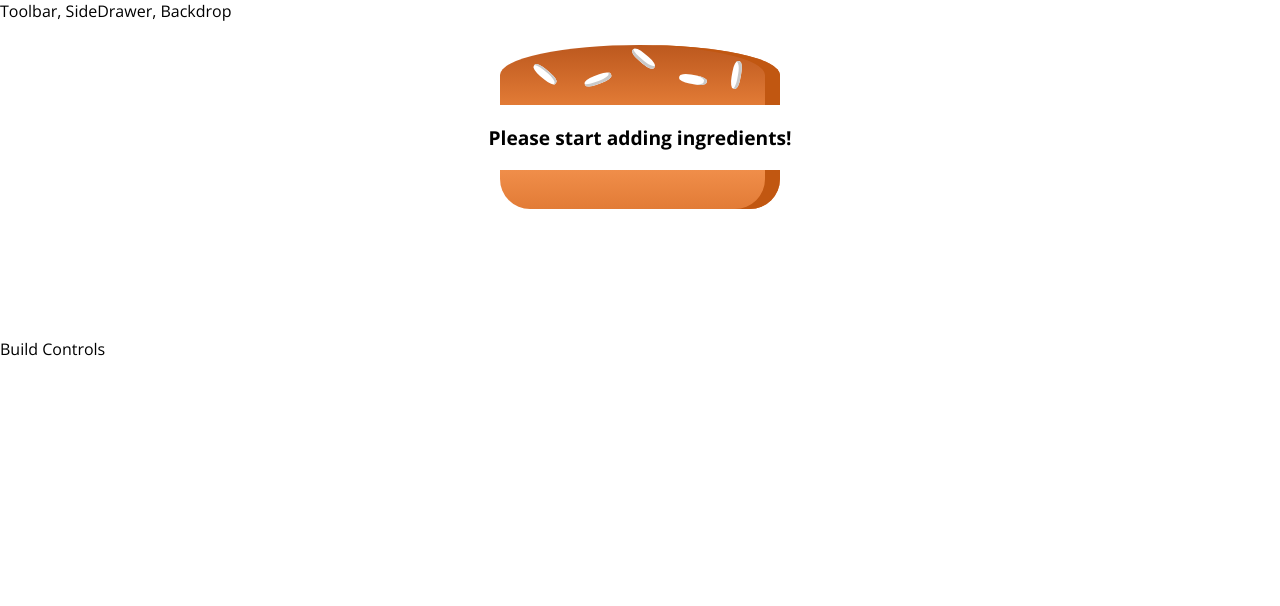
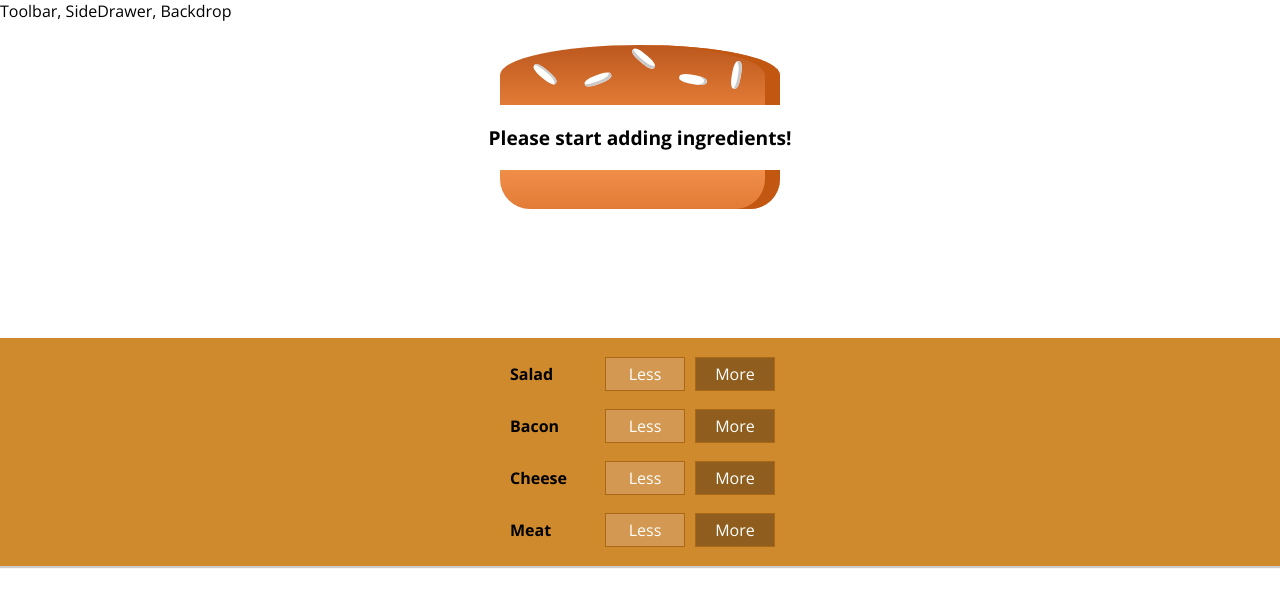
Before and after one commit to Kllicks/bbuilder, a React (Create React App) app: page / in a window 1280 px wide. Shown: the top 606 px of the page. Built offline with nearby package versions, Linux system fonts and the light colour scheme.

Commit message:
adds ability to add ingredients

```diff
--- a/src/components/Burger/BuildControls/BuildControl/BuildControl.js
+++ b/src/components/Burger/BuildControls/BuildControl/BuildControl.js
@@ -2,11 +2,11 @@
 
 import classes from './BuildControl.module.css';
 
-const buildControls = (props) => (
+const buildControl = (props) => (
     <div className={classes.BuildControl}>
         <div className={classes.Label}>{props.label}</div>
         <button className={classes.Less}>Less</button>
-        <button className={classes.More}>More</button>
+        <button className={classes.More} onClick={props.added}>More</button>
     </div>
 );
 
--- a/src/components/Burger/BuildControls/BuildControls.js
+++ b/src/components/Burger/BuildControls/BuildControls.js
@@ -1,10 +1,24 @@
 import React from 'react';
 
 import classes from './BuildControls.module.css';
+import BuildControl from './BuildControl/BuildControl';
+
+const controls = [
+    { label: 'Salad', type: 'salad'},
+    { label: 'Bacon', type: 'bacon'},
+    { label: 'Cheese', type: 'cheese'},
+    { label: 'Meat', type: 'salad'},
+];
 
 const buildControls = (props) => (
-    <div>
-
+    <div className={classes.BuildControls}>
+        {controls.map(ctrl => (
+            <BuildControl
+                key={ctrl.label}
+                label={ctrl.label}
+                added={() => props.ingredientAdded(ctrl.type)}
+            />
+        ))}
     </div>
 );
 
--- a/src/containers/BurgerBuilder/BurgerBuilder.js
+++ b/src/containers/BurgerBuilder/BurgerBuilder.js
@@ -2,6 +2,14 @@
 
 import Aux from '../../hoc/Aux';
 import Burger from '../../components/Burger/Burger';
+import BuildControls from '../../components/Burger/BuildControls/BuildControls';
+
+const INGREDIENT_PRICES = {
+    salad: 0.5,
+    cheese: 0.4,
+    meat: 1.3,
+    bacon: 0.7
+}
 
 class BurgerBuilder extends Component {
     // constructor(props) {
@@ -14,18 +22,35 @@
             bacon: 0,
             cheese: 0,
             meat: 0
-        }
+        },
+        totalPrice: 4
     }
 
+    addIngredientHandler = (type) => {
+        const oldCount = this.state.ingredients[type];
+        const updatedCounted = oldCount + 1;
+        const updatedIngredients = {
+            ...this.state.ingredients
+        };
+        updatedIngredients[type] = updatedCounted;
+        const priceAddition = INGREDIENT_PRICES[type];
+        const oldPrice = this.state.totalPrice;
+        const newPrice = oldPrice + priceAddition;
+        this.setState({totalPrice: newPrice, ingredients: updatedIngredients});
+
+    }
+
+    removeIngredientHandler = (type) => {
+
+    }
 
 
     render() {
         return (
             <Aux>
                 <Burger ingredients={this.state.ingredients}/>
-                <div>
-                    Build Controls
-                </div>
+                <BuildControls
+                    ingredientAdded={this.addIngredientHandler}/>
             </Aux>
         );
     }
```
